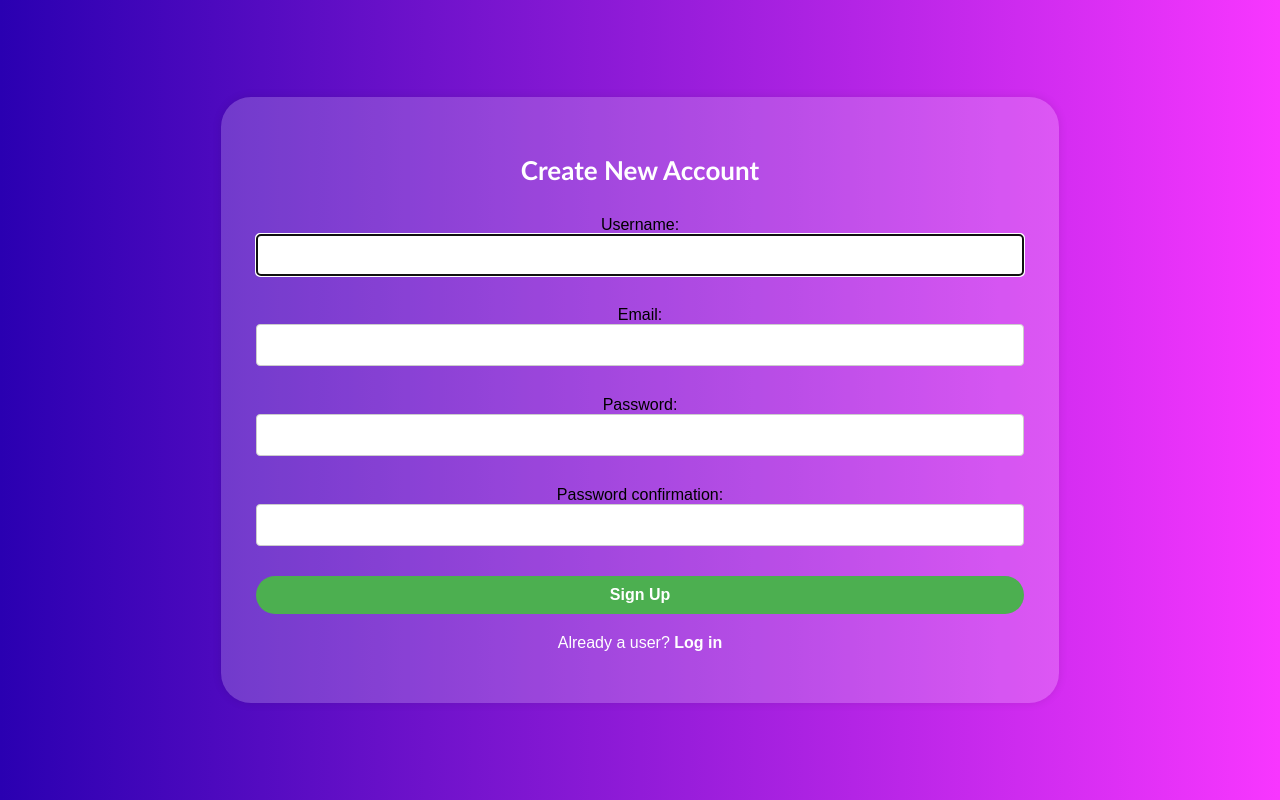
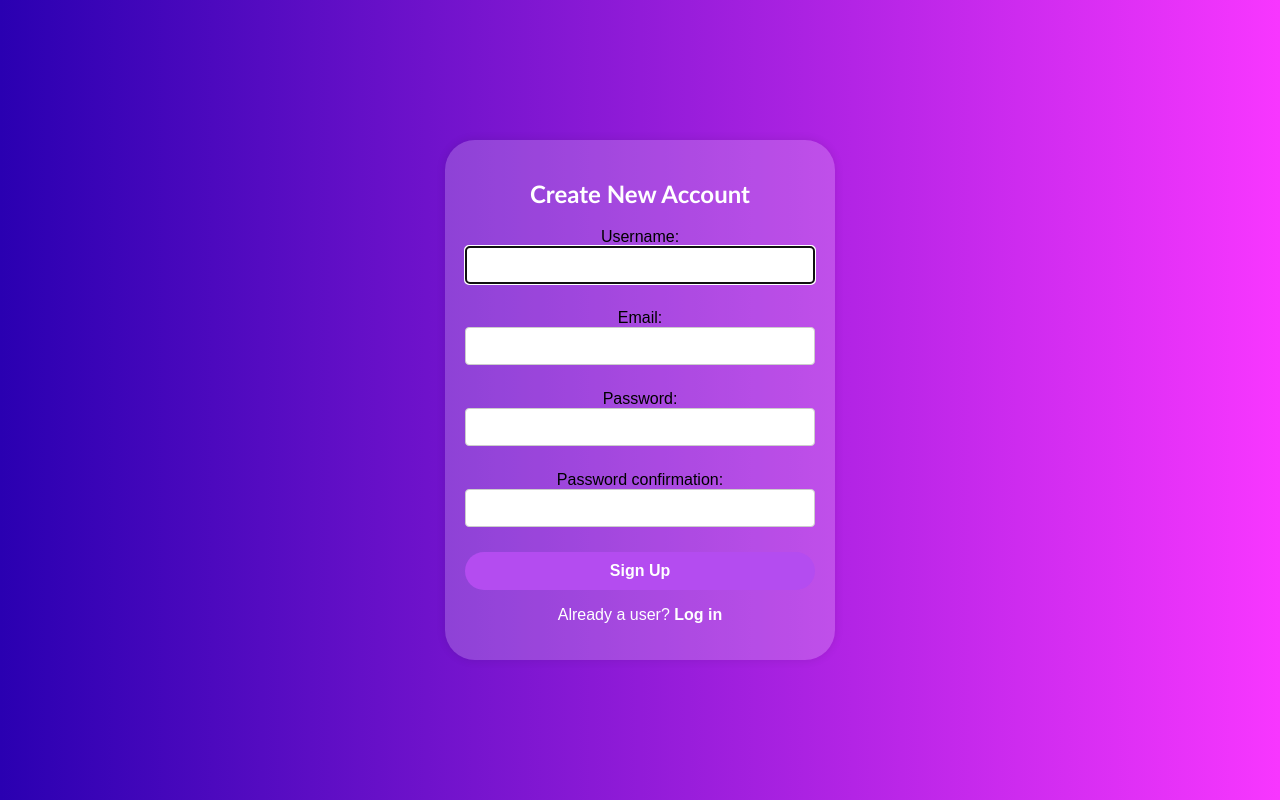
Before and after one commit to Athul-kharvi/chatapp-django, a Django app: page /signup/ in a window 1280 px wide. Run offline with Django 5.2, Linux system fonts and the light colour scheme; some libraries are stand-ins or nearby versions.

Commit message:
changes in the signup page

```diff
--- a/chatapp/templates/signup.html
+++ b/chatapp/templates/signup.html
@@ -10,6 +10,7 @@
         <link rel="stylesheet" href="{% static 'css/style.css' %}">
     </head>
         <style>
+            /* General Styles */
   /* General Styles */
 body {
     margin: 0;
@@ -25,40 +26,41 @@ body {
 /* Container */
 .container {
     width: 350px;
-    padding: 40px;
+    padding: 20px; /* Reduced padding */
     background-color: rgba(255, 255, 255, 0.2);
     border-radius: 30px;
     box-shadow: 0px 0px 10px rgba(0, 0, 0, 0.1);
     text-align: center;
+    max-height: 90vh; /* Ensure container fits within the screen */
+    overflow-y: auto; /* Scroll if content overflows */
 }
 
 /* Form Heading */
 h2 {
     color: #fff;
-    margin-bottom: 30px;
-    font-family: 'Trebuchet MS', 'Lucida Sans Unicode', 'Lucida Grande', 'Lucida Sans', Arial, sans-serif;
+    margin-bottom: 20px; /* Reduced margin */
+    font-family: 'Trebuchet MS', Arial, sans-serif;
+    font-size: 24px; /* Reduced font size */
 }
 
 /* Form Group */
 .form-group {
-    margin-bottom: 20px;
-    position: relative;
+    margin-bottom: 15px; /* Reduced margin */
 }
 
 /* Input Fields */
-
-
-.form-group input::placeholder {
-    color: #ddd;
-}
-
-/* Input Icons */
-.input-group i {
-    position: absolute;
-    top: 50%;
-    left: 10px;
-    transform: translateY(-50%);
-    color: #00C4CC;
+.form-group input[type="text"],
+.form-group input[type="password"],
+.form-group input[type="email"],
+.form-group select {
+    width: 100%;
+    padding: 10px; /* Reduced padding */
+    font-size: 14px;
+    border: 1px solid #ccc;
+    border-radius: 4px;
+    box-sizing: border-box;
+    margin-bottom: 10px;
+    background: #fff;
 }
 
 /* Buttons */
@@ -74,24 +76,6 @@ h2 {
     font-size: 16px;
 }
 
-.form-group input[type="text"],
-.form-group input[type="password"],
-.form-group input[type="email"],
-.form-group select {
-    width: 100%;
-    padding: 12px; /* Slightly increased padding for better spacing */
-    font-size: 14px;
-    border: 1px solid #ccc;
-    border-radius: 4px;
-    box-sizing: border-box;
-    margin-bottom: 10px;
-    background: #fff;
-}
-
-.submit-btn {
-    background-color: #4CAF50;
-}
-
 .signup-btn:hover, .otp-btn:hover, .submit-btn:hover {
     background-color: #5a0878; /* Adjust as needed */
 }
@@ -103,142 +87,50 @@ h2 {
     margin-top: 5px;
 }
 
-.error-message ul {
-    padding-left: 20px;
-    list-style-type: disc;
-}
-
-.errorlist {
-    color: #ff4444;
-    font-size: 12px;
-    margin-top: 5px;
-    list-style-type: none;
-    padding-left: 0;
-}
-
-.errorlist li {
-    margin-bottom: 5px;
-}
-
 /* Login Link */
 .login-link {
-    margin-top: 20px;
+    margin-top: 15px; /* Reduced margin */
     color: #fff;
-}
-
-.login-link a {
-    color: #fff;
-    font-weight: bold;
-    text-decoration: none;
-}
-
-.login-link a:hover {
-    text-decoration: underline;
 }
 
 /* Media Query for iPhone 6S and similar devices (375x667) */
 @media (max-width: 375px) {
     .container {
         width: 90%;
-        padding: 20px;
+        padding: 15px; /* Further reduced padding */
     }
 
     h2 {
         font-size: 22px;
-        margin-bottom: 20px;
+        margin-bottom: 15px; /* Reduced margin */
     }
 
     .form-group input {
-        padding: 11px;
-        padding-left: 30px; /* Adjust padding for the icon */
+        padding: 9px; /* Reduced padding */
     }
 
     .signup-btn, .otp-btn, .submit-btn {
         padding: 8px;
+        font-size: 14px; /* Reduced font size */
     }
 
     .login-link {
-        margin-top: 15px;
-    }
-}
-
-/* Media Query for Tablets (768x1024) */
-@media (max-width: 768px) {
-    .container {
-        width: 80%;
-        padding: 30px;
-    }
-
-    h2 {
-        font-size: 24px;
-        margin-bottom: 25px;
-    }
-}
-
-/* Media Query for Small Laptops (1366x768) */
-@media (max-width: 1366px) {
-    .container {
-        width: 60%;
-        padding: 35px;
-    }
-
-    h2 {
-        font-size: 26px;
-        margin-bottom: 30px;
-    }
-}
-
-/* Media Query for Large Screens (1920x1080) */
-@media (min-width: 1920px) {
-    .container {
-        width: 50%;
-        padding: 40px;
-    }
-
-    h2 {
-        font-size: 28px;
-        margin-bottom: 35px;
+        margin-top: 10px; /* Reduced margin */
     }
 }
 
 /* Modal Styles */
-.modal {
-    display: none; /* Hidden by default */
-    position: fixed;
-    z-index: 1;
-    left: 0;
-    top: 0;
-    width: 100%;
-    height: 100%;
-    overflow: auto;
-    background-color: rgba(0, 0, 0, 0.4); /* Black with opacity */
-}
-
 .modal-content {
     background-color: #fff;
-    margin: 15% auto;
-    padding: 20px;
+    margin: 10% auto; /* Reduced margin */
+    padding: 15px; /* Reduced padding */
     border: 1px solid #888;
     width: 80%;
-    max-width: 300px;
+    max-width: 280px; /* Slightly reduced max-width */
     text-align: center;
     border-radius: 10px;
 }
 
-.close-btn {
-    color: #aaa;
-    float: right;
-    font-size: 28px;
-    font-weight: bold;
-    cursor: pointer;
-}
-
-.close-btn:hover,
-.close-btn:focus {
-    color: black;
-    text-decoration: none;
-    cursor: pointer;
-}
         </style>
     <body>
 
```
Lines whose indentation alone changed are shown as unchanged.
